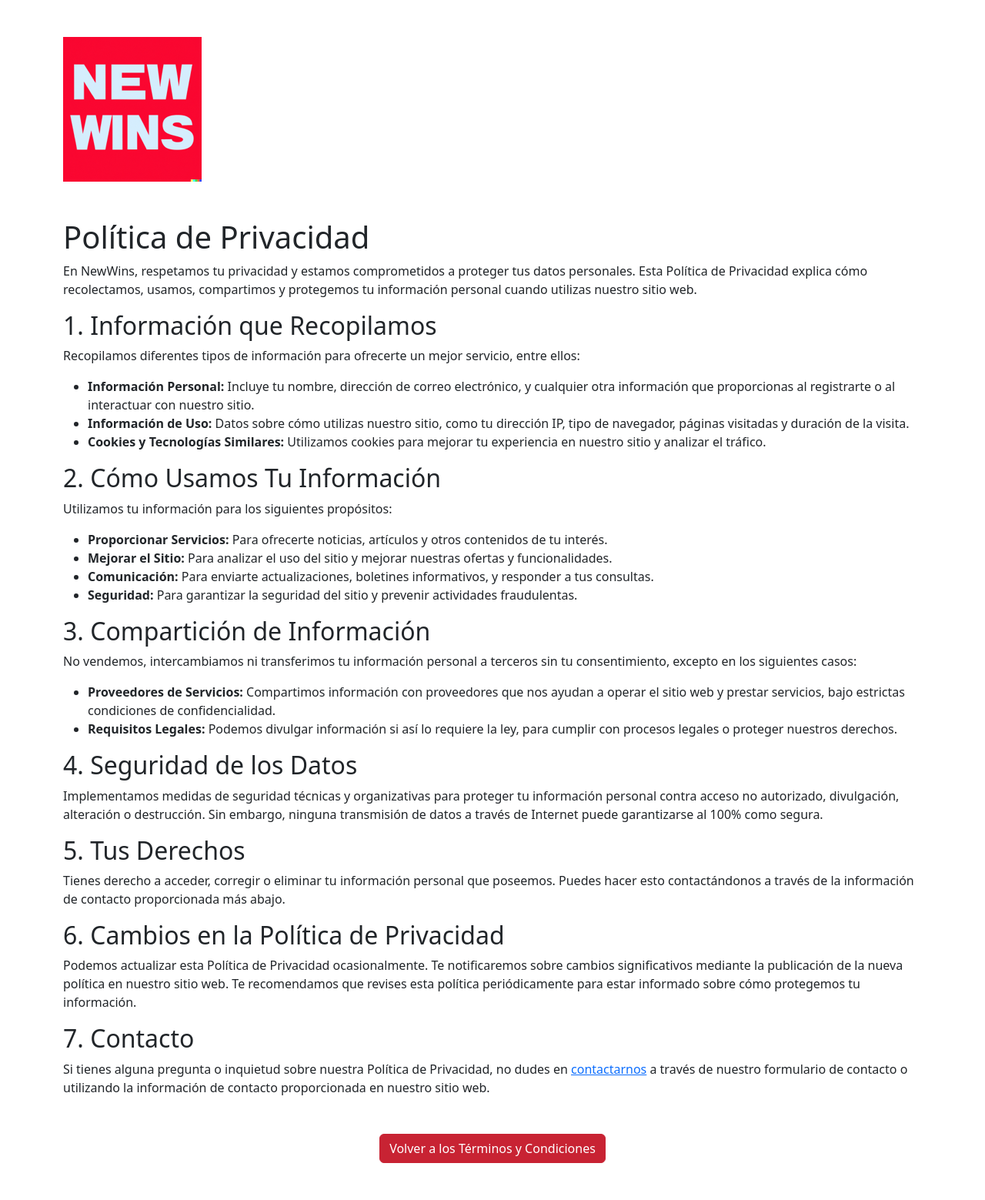
After one commit to JulianMenedez12/NewWinsCasiFinal, a PHP site: page /NewWins/view/politicas_privacidad.php in a window 1280 px wide. The commit adds this page. Shown: the whole page at 77% size. Run offline with PHP 8.4, Linux system fonts and the light colour scheme.

Commit message:
Add files via upload

```diff
--- a/NewWins/view/index.php
+++ b/NewWins/view/index.php
@@ -84,7 +84,7 @@
                                     <input type="hidden" name="cf-turnstile-response" id="cf-turnstile-response">
                                     <div class="col-12">
                                         <div class="d-grid my-3">
-                                            <button class="btn btn-primary btn-lg" type="submit">Iniciar Sesión</button>
+                                            <button class="btn btn-danger btn-lg" type="submit">Iniciar Sesión</button>
                                         </div>
                                     </div>
                                     <?php
--- /dev/null
+++ b/NewWins/view/politicas_privacidad.php
@@ -0,0 +1,63 @@
+<!DOCTYPE html>
+<html lang="es">
+<head>
+    <meta charset="UTF-8">
+    <meta name="viewport" content="width=device-width, initial-scale=1.0">
+    <title>Política de Privacidad</title>
+    <link rel="stylesheet" href="https://unpkg.com/bootstrap@5.3.3/dist/css/bootstrap.min.css">
+    <link rel="stylesheet" href="../css/styless.css">
+</head>
+<body>
+    <div class="container my-5">
+                <!-- Div para la imagen centrada -->
+        <div class="row gx-lg-5 align-items-center">
+            <div class="col-12 centered-content mb-5">
+                <img src="../img/logo.png" alt="img-fluid" class="img-centered">
+            </div>
+        </div>
+        <div class="privacy-content">
+            <h1 class="section-title">Política de Privacidad</h1>
+            <p>En NewWins, respetamos tu privacidad y estamos comprometidos a proteger tus datos personales. Esta Política de Privacidad explica cómo recolectamos, usamos, compartimos y protegemos tu información personal cuando utilizas nuestro sitio web.</p>
+
+            <h2 class="section-title">1. Información que Recopilamos</h2>
+            <p>Recopilamos diferentes tipos de información para ofrecerte un mejor servicio, entre ellos:</p>
+            <ul>
+                <li><strong>Información Personal:</strong> Incluye tu nombre, dirección de correo electrónico, y cualquier otra información que proporcionas al registrarte o al interactuar con nuestro sitio.</li>
+                <li><strong>Información de Uso:</strong> Datos sobre cómo utilizas nuestro sitio, como tu dirección IP, tipo de navegador, páginas visitadas y duración de la visita.</li>
+                <li><strong>Cookies y Tecnologías Similares:</strong> Utilizamos cookies para mejorar tu experiencia en nuestro sitio y analizar el tráfico.</li>
+            </ul>
+
+            <h2 class="section-title">2. Cómo Usamos Tu Información</h2>
+            <p>Utilizamos tu información para los siguientes propósitos:</p>
+            <ul>
+                <li><strong>Proporcionar Servicios:</strong> Para ofrecerte noticias, artículos y otros contenidos de tu interés.</li>
+                <li><strong>Mejorar el Sitio:</strong> Para analizar el uso del sitio y mejorar nuestras ofertas y funcionalidades.</li>
+                <li><strong>Comunicación:</strong> Para enviarte actualizaciones, boletines informativos, y responder a tus consultas.</li>
+                <li><strong>Seguridad:</strong> Para garantizar la seguridad del sitio y prevenir actividades fraudulentas.</li>
+            </ul>
+
+            <h2 class="section-title">3. Compartición de Información</h2>
+            <p>No vendemos, intercambiamos ni transferimos tu información personal a terceros sin tu consentimiento, excepto en los siguientes casos:</p>
+            <ul>
+                <li><strong>Proveedores de Servicios:</strong> Compartimos información con proveedores que nos ayudan a operar el sitio web y prestar servicios, bajo estrictas condiciones de confidencialidad.</li>
+                <li><strong>Requisitos Legales:</strong> Podemos divulgar información si así lo requiere la ley, para cumplir con procesos legales o proteger nuestros derechos.</li>
+            </ul>
+
+            <h2 class="section-title">4. Seguridad de los Datos</h2>
+            <p>Implementamos medidas de seguridad técnicas y organizativas para proteger tu información personal contra acceso no autorizado, divulgación, alteración o destrucción. Sin embargo, ninguna transmisión de datos a través de Internet puede garantizarse al 100% como segura.</p>
+
+            <h2 class="section-title">5. Tus Derechos</h2>
+            <p>Tienes derecho a acceder, corregir o eliminar tu información personal que poseemos. Puedes hacer esto contactándonos a través de la información de contacto proporcionada más abajo.</p>
+
+            <h2 class="section-title">6. Cambios en la Política de Privacidad</h2>
+            <p>Podemos actualizar esta Política de Privacidad ocasionalmente. Te notificaremos sobre cambios significativos mediante la publicación de la nueva política en nuestro sitio web. Te recomendamos que revises esta política periódicamente para estar informado sobre cómo protegemos tu información.</p>
+
+            <h2 class="section-title">7. Contacto</h2>
+            <p>Si tienes alguna pregunta o inquietud sobre nuestra Política de Privacidad, no dudes en <a href="contactarnos.php" class="footer-link">contactarnos</a> a través de nuestro formulario de contacto o utilizando la información de contacto proporcionada en nuestro sitio web.</p>
+        </div>
+        <div class="text-center mt-5">
+            <a href="terminos_y_condiciones.php" class="btn btn-danger">Volver a los Términos y Condiciones </a>
+        </div>
+    </div>
+</body>
+</html>
```
Also changed, not shown: NewWins/view/contactarnos.php (added, +52 -0 lines), NewWins/view/register.php (+6 -1 lines), NewWins/view/terminos_y_condiciones.php (added, +60 -0 lines).
